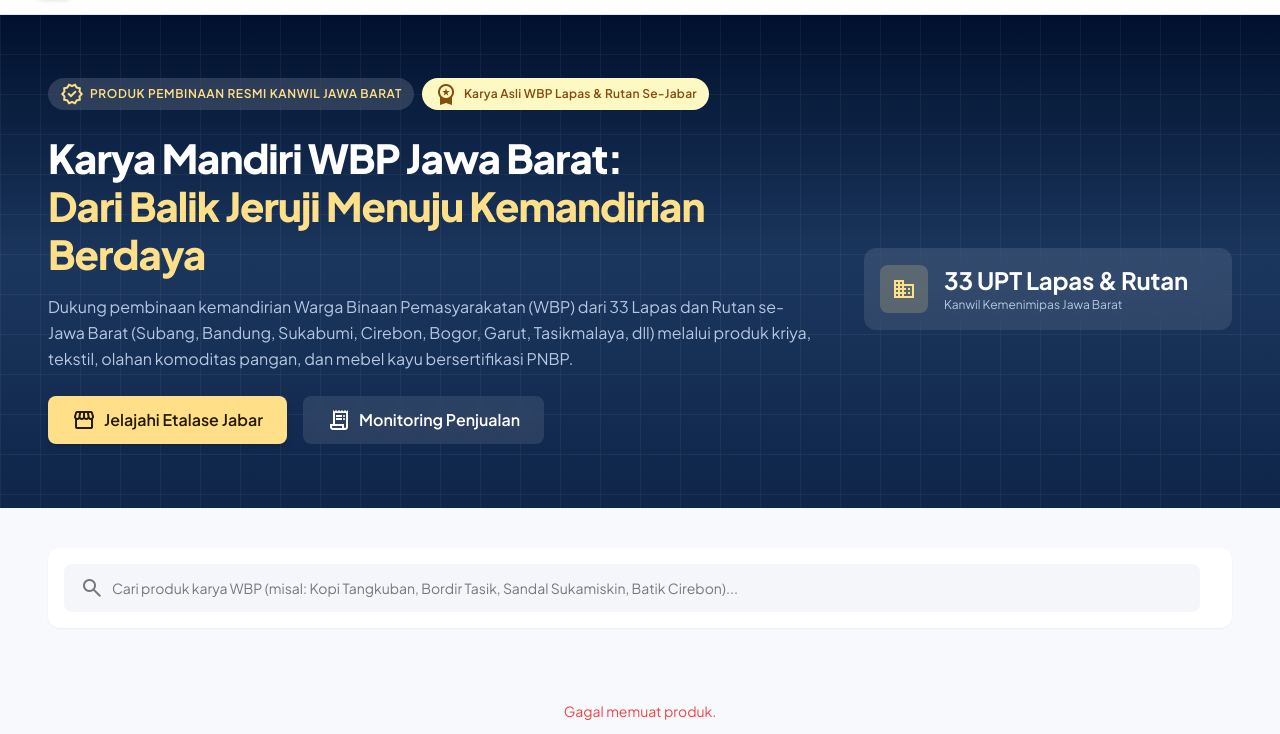
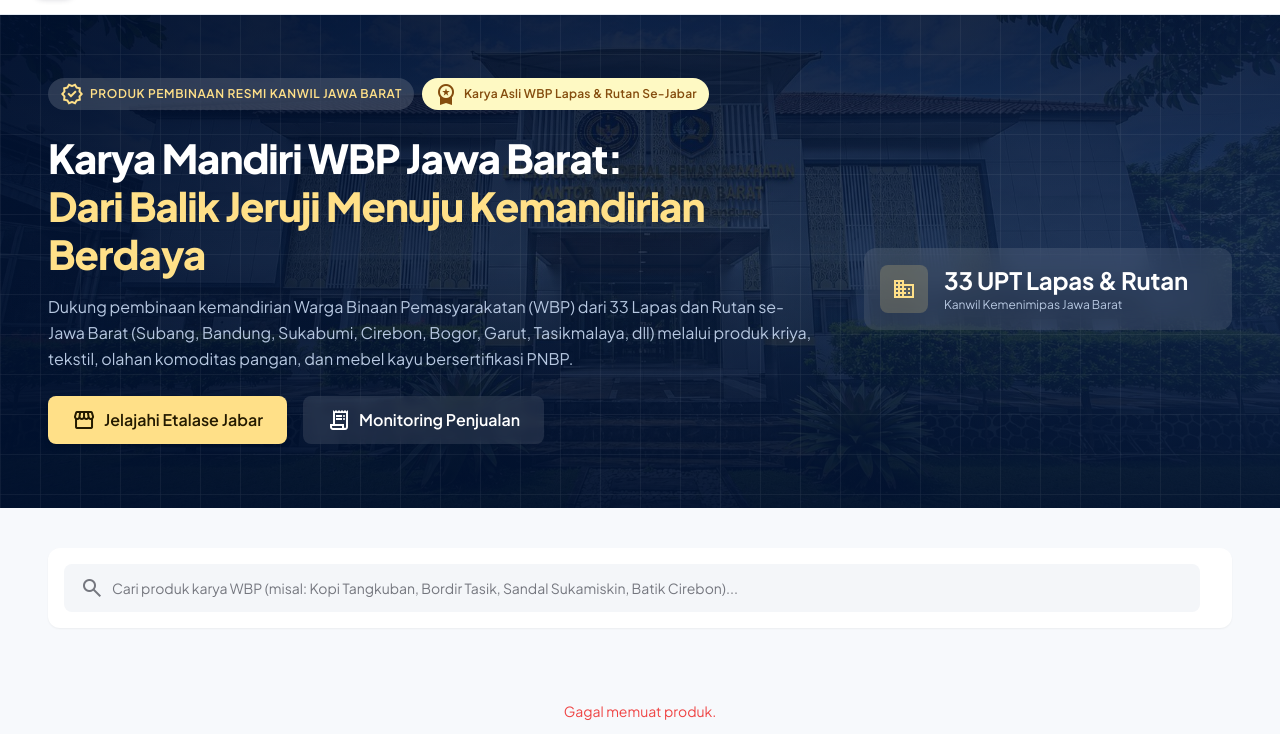
Before and after one commit to UmumLPsubang/EtalaseProdukWBP, a plain HTML site: page index.html in a window 1280 px wide. Shown: the part 66-800 px from the top of the page. Drawn offline with nearby package versions, Linux system fonts and the light colour scheme; no server answers.

Commit message:
Add Kanwil building photo as a translucent hero backdrop on the index page
The symmetrical facade sits behind the hero at 40% opacity with two blue
gradient overlays on top, so the institutional navy stays dominant and the
headline keeps its contrast.

Co-Authored-By: Claude Opus 5 <noreply@anthropic.com>

```diff
--- a/index.html
+++ b/index.html
@@ -34,6 +34,12 @@
 </header><main class="w-full pt-20 bg-surface min-h-[calc(100vh-280px)]"><div class="flex flex-col w-full">
 <!-- Top Curatorial Institutional Hero Banner -->
 <section class="relative w-full bg-gradient-to-b from-primary via-navy-active to-primary-container text-on-primary overflow-hidden px-6 lg:px-12 py-12 lg:py-16">
+<!-- Latar foto Gedung Kanwil Kemenimipas Jawa Barat (transparan; nuansa biru tetap dominan) -->
+<div class="absolute inset-0 pointer-events-none" aria-hidden="true">
+<img alt="" class="w-full h-full object-cover object-center opacity-40" decoding="async" fetchpriority="high" src="/assets/img/hero-kanwil-jabar.jpg">
+<div class="absolute inset-0 bg-gradient-to-r from-primary/90 via-primary/55 to-primary-container/75"></div>
+<div class="absolute inset-0 bg-gradient-to-t from-primary/80 via-transparent to-primary/40"></div>
+</div>
 <div class="absolute inset-0 opacity-10 pointer-events-none">
 <svg class="w-full h-full" height="100%" width="100%" xmlns="http://www.w3.org/2000/svg">
 <defs>
```
Also changed, not shown: assets/img/hero-kanwil-jabar.jpg (added).
